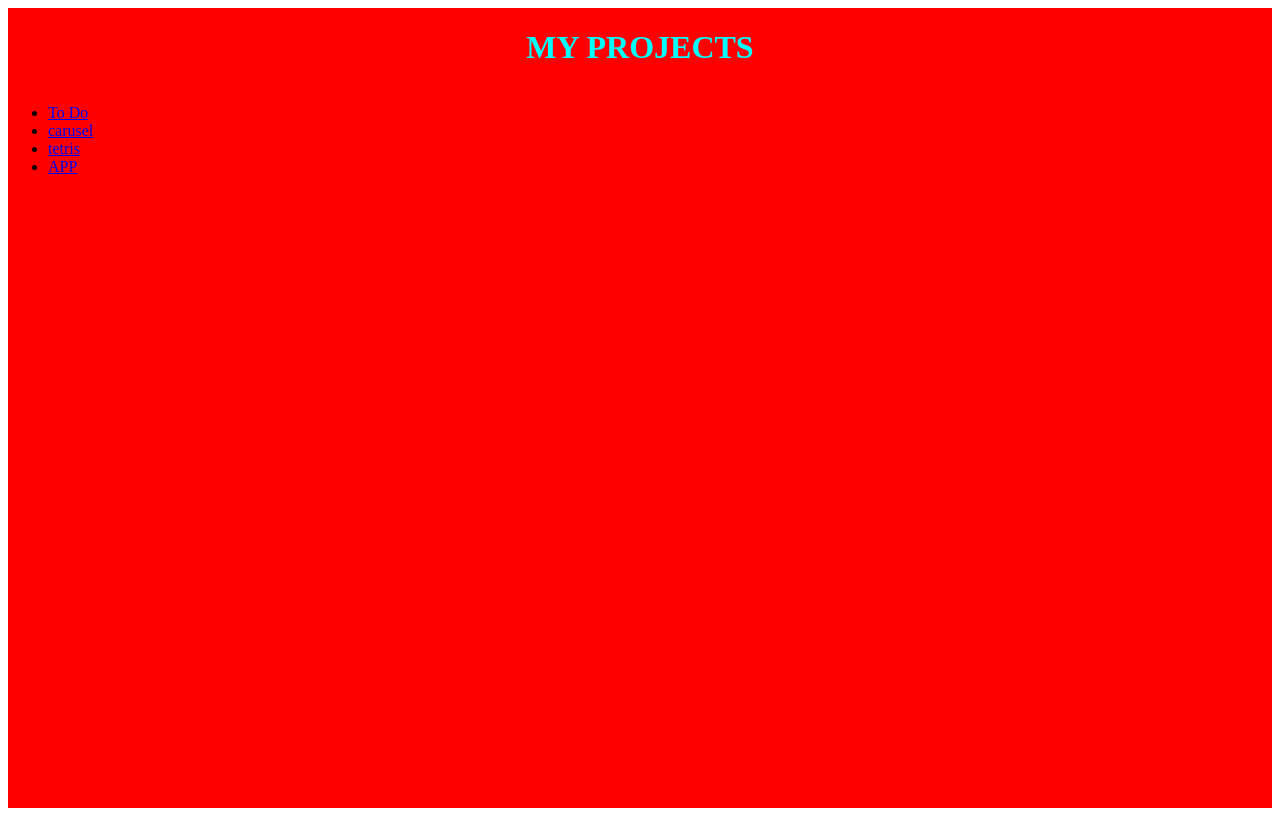
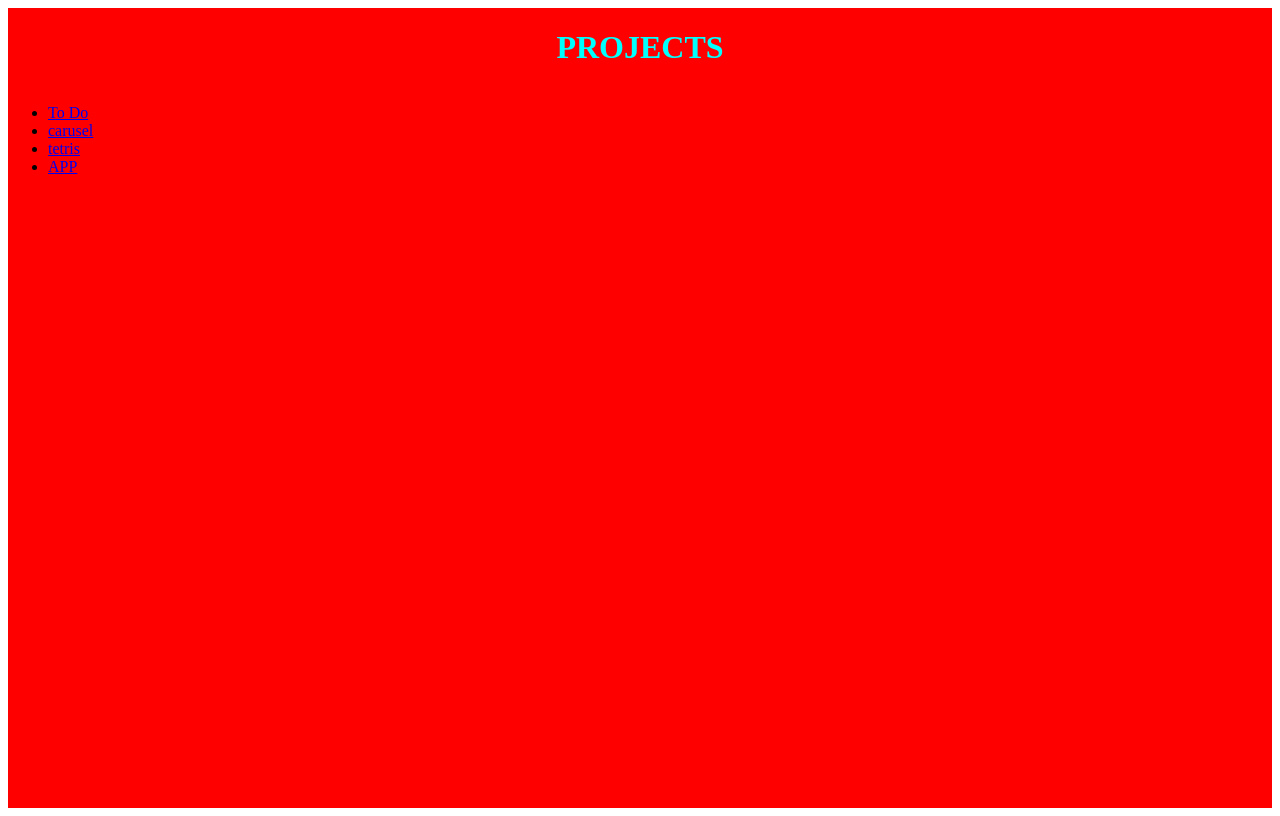
Before and after one commit to HarutyunHakhverdyan/HarutyunHakhvredyan.github.io, a plain HTML site: page index.html in a window 1280 px wide. Drawn offline with Linux system fonts and the light colour scheme.

Commit message:
Update index.html

```diff
--- a/index.html
+++ b/index.html
@@ -7,7 +7,7 @@
 </head>
 <body>
 	<div id="divCont">
-		<h1>MY PROJECTS</h1>
+		<h1>PROJECTS</h1>
 		<div id="div">
 			<ul>
 				<li>
```
